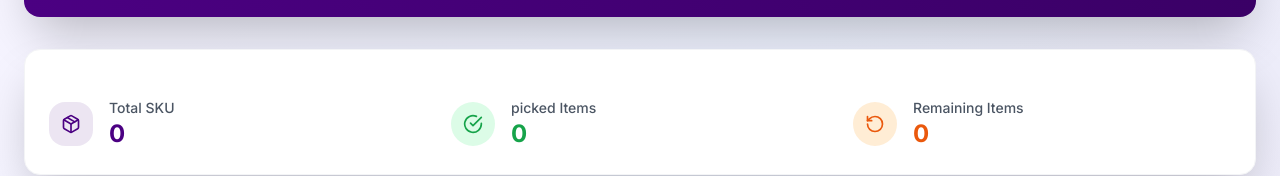
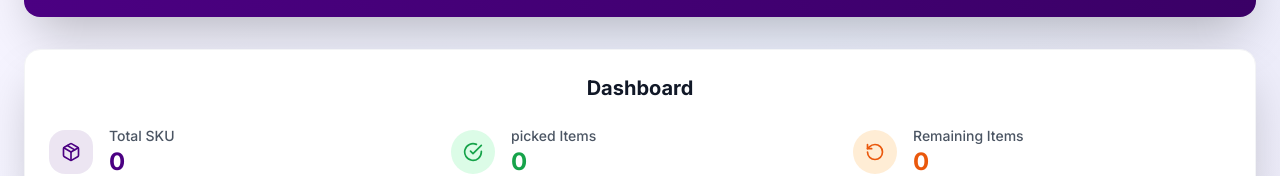
Before and after one commit to yasynthman83-sudo/othman, a React (Vite) app: page / in a window 1280 px wide. Shown: the part 623-799 px from the top of the page. Built offline with nearby package versions, Linux system fonts and the light colour scheme; no server answers; the database is empty.

Commit message:
Updated GlobalDashboard.tsx

```diff
--- a/src/components/GlobalDashboard.tsx
+++ b/src/components/GlobalDashboard.tsx
@@ -13,7 +13,7 @@ const GlobalDashboard: React.FC<GlobalDashboardProps> = ({ data }) => {
 
   return (
     <div className="bg-white rounded-2xl shadow-2xl border border-gray-100 p-4 sm:p-6 mb-6 sm:mb-8">
-      <h2 className="text-lg sm:text-xl font-bold text-gray-900 mb-4 sm:mb-6 text-center font-inter"></h2>
+      <h2 className="text-lg sm:text-xl font-bold text-gray-900 mb-4 sm:mb-6 text-center font-inter"> Dashboard</h2>
       <div className="grid grid-cols-1 sm:grid-cols-3 gap-4 sm:gap-6">
         <div className="flex items-center space-x-3 sm:space-x-4">
           <div className="p-2 sm:p-3 bg-fedshi-purple/10 rounded-2xl">
```
